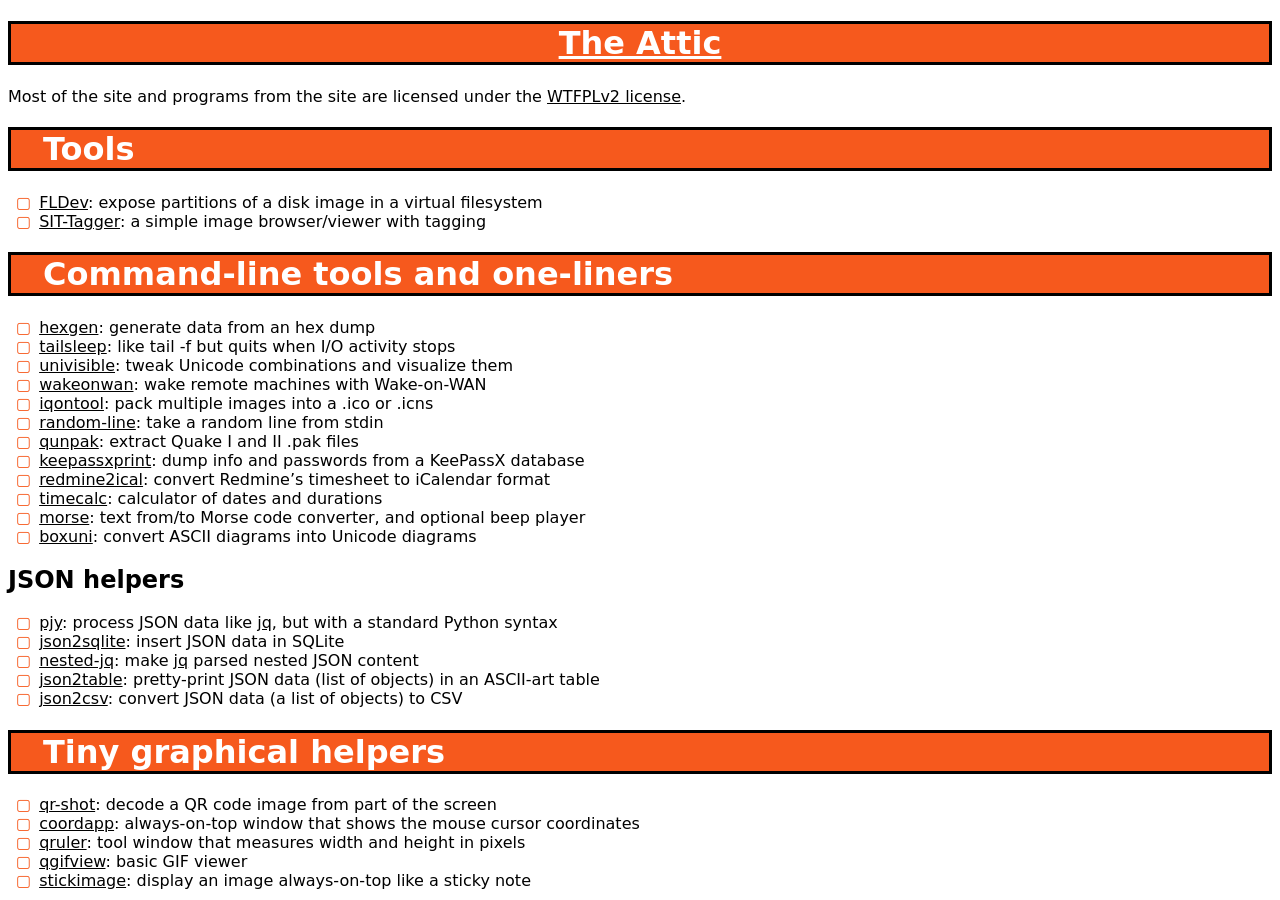
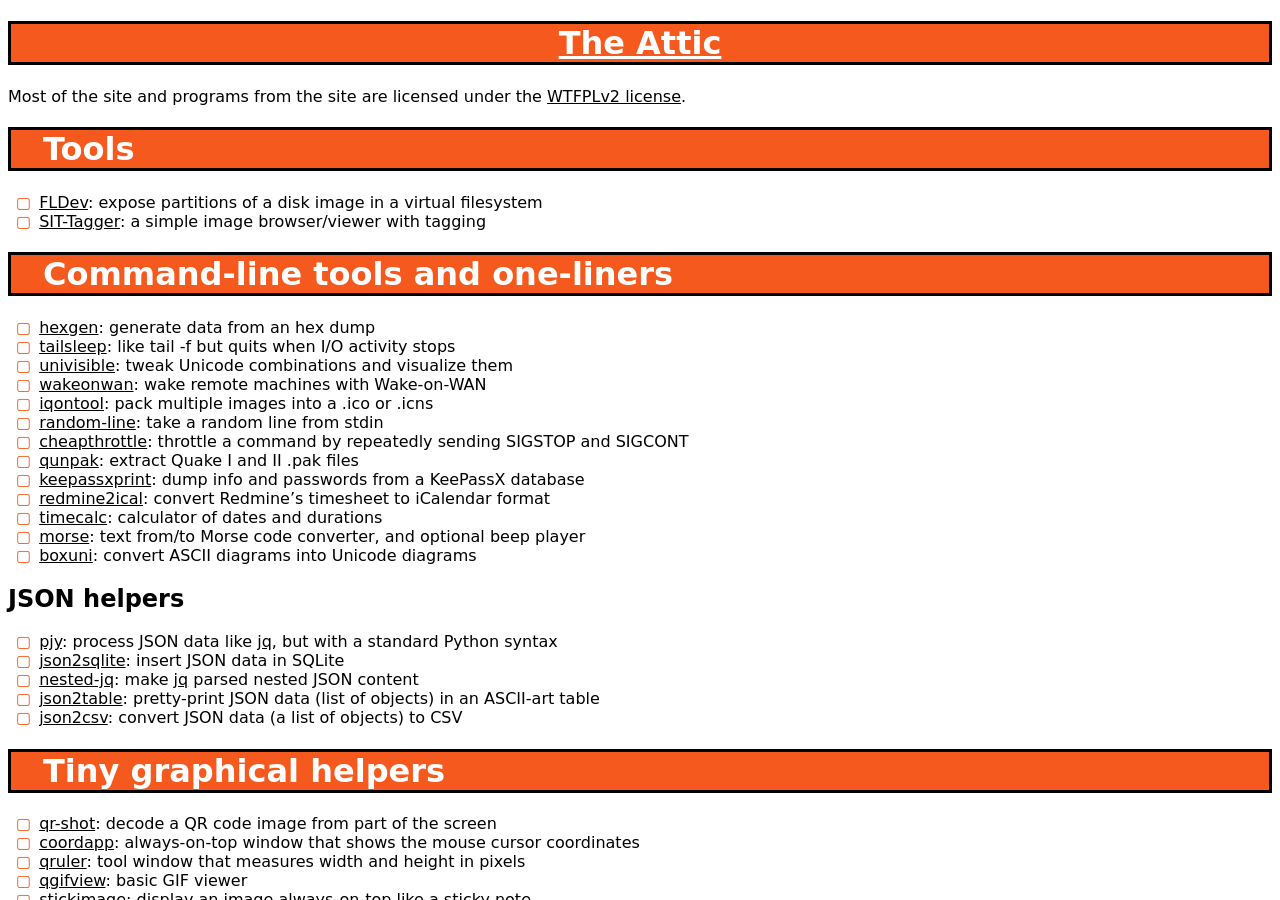
Before and after one commit to hydrargyrum/hydrargyrum.github.io, a Jekyll site: the page built from index-progs.md, in a window 1280 px wide and 900 px high. Built offline with Jekyll 4.4.1, drawn with Linux system fonts in a browser that asks for light colours.

Commit message:
added cheapthrottle to progs index

```diff
--- a/index-progs.md
+++ b/index-progs.md
@@ -19,6 +19,7 @@
 - [wakeonwan](wakeonwan): wake remote machines with Wake-on-WAN
 - [iqontool](iqontool): pack multiple images into a .ico or .icns
 - [random-line](https://github.com/hydrargyrum/attic/blob/master/random-line/random-line): take a random line from stdin
+- [cheapthrottle](https://github.com/hydrargyrum/attic/blob/master/cheapthrottle/cheapthrottle): throttle a command by repeatedly sending SIGSTOP and SIGCONT
 - [qunpak](qunpak): extract Quake I and II .pak files
 - [keepassxprint](keepassxprint): dump info and passwords from a KeePassX database
 - [redmine2ical](redmine2ical): convert Redmine's timesheet to iCalendar format
```
